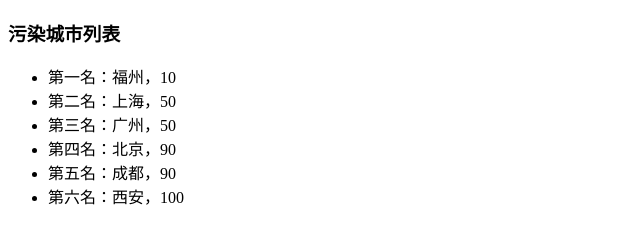
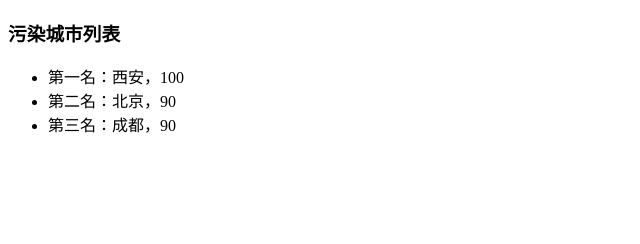
Before and after one commit to GZYGSPY/Stage-2, a plain HTML site: page Mission-14/src/mission-14.html in a window 1280 px wide. Shown: the whole page, without its empty margins (0-640 px from the left). Drawn offline with Linux system fonts and the light colour scheme.

Commit message:
Mission-14更改

```diff
--- a/Mission-14/src/mission-14.html
+++ b/Mission-14/src/mission-14.html
@@ -43,13 +43,16 @@
 
         //对aqiData数据进行排序
         aqiData.sort(function (a, b) {
-            return a[1] - b[1];
+            return b[1] - a[1];
         });
 
         //遍历数据，组合最终结果
+        var no = 0;
         for (var i in aqiData) {
             var temp = aqiData[i];
-            result += makeList("第" + cn_num[i] + "名：" + temp[0] + "，" + temp[1]);
+            if(temp[1] > 60) {
+                result += makeList("第" + cn_num[no++] + "名：" + temp[0] + "，" + temp[1]);
+            }
         }
 
         //将结果设置到aqi_list对象的Html代码中
```
